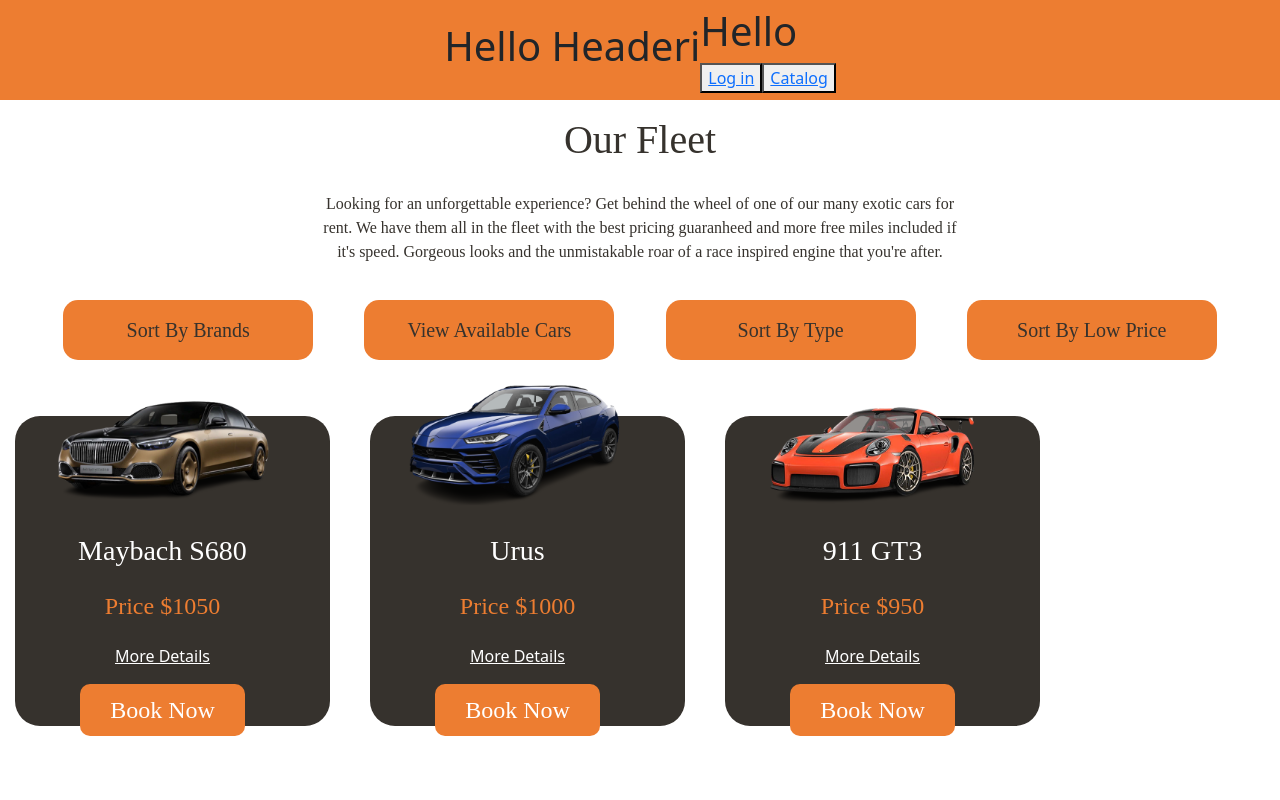
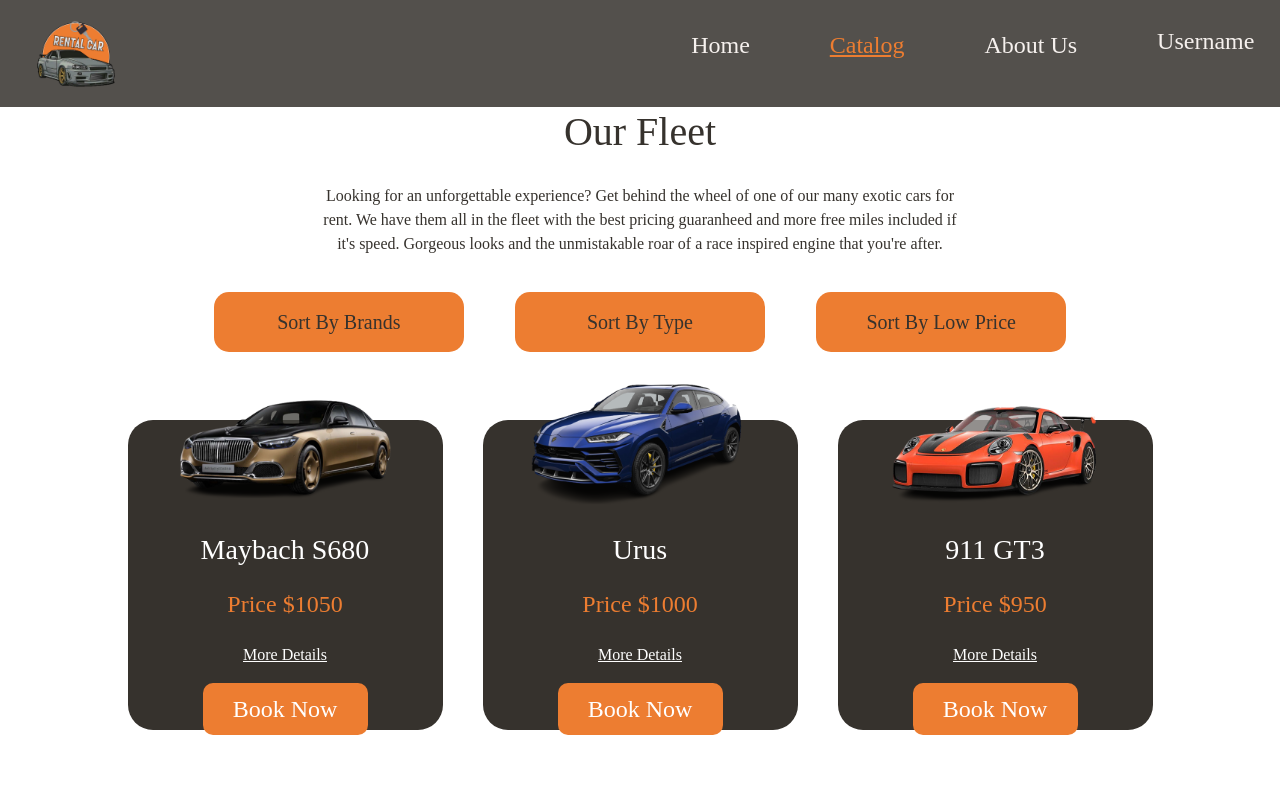
Before and after one commit to Besiiiii/Rental-Car, a React (Create React App) app in the folder ClientApp/: page /catalog in a window 1280 px wide. Shown: the top 800 px of the page. Built offline with nearby package versions, Linux system fonts and the light colour scheme.

Commit message:
added header

```diff
--- a/ClientApp/src/App.css
+++ b/ClientApp/src/App.css
@@ -1,8 +1,64 @@
+* {
+    margin: 0;
+    padding: 0;
+    box-sizing: border-box;
+    font-family: 'Quicksand';
+}
+
 .head{
-    background-color: #ED7D31;
+    position: fixed;
+    top: 0;
+    left: 0;
+    padding: 0 2%;
+    background-color: #36322DD9;
     display: flex;
     align-items: center;
-    justify-content: center;
+    justify-content: space-between;
     width: 100vw;
+    height: 107px;
+    z-index: 3;
+}
+.head .logo img {
+    width: 100px;
     height: 100px;
 }
+.bar ul{
+    display: flex;
+    gap: 80px;
+    align-items: center;
+    font-size: 24px;
+    font-weight: 500;
+    list-style: none;
+}
+.bar h5{
+    font-size: 24px;
+    color: #F6F1EE;
+    font-weight: 500;
+}
+.hbtn{
+    color: #F6F1EE;
+    text-decoration: none;
+}
+.hbtn:hover{
+    color: #b4b3b2;
+}
+.bar ul li.active a{
+    color: #ED7D31;
+    text-decoration: underline;
+}
+
+
+
+@media only screen and (max-width: 900px) {
+    .bar ul{
+        flex-direction: column;
+        gap: 2px;
+        font-size: 12px;
+    }
+    .head{
+        align-items: center;
+    }
+    .bar h5{
+        font-size: 12px;
+    }
+}
--- a/ClientApp/src/Catalog.css
+++ b/ClientApp/src/Catalog.css
@@ -9,6 +9,7 @@
     color: #36322D;
     font-family: Quicksand;
     font-weight: 500;
+    padding-top: 108px;
 }
 .upper p{
     text-align: center;
@@ -36,7 +37,6 @@
     height: 310px;
     background: #36322D;
     border-radius: 25px;
-    margin-left: 20px;
     position: absolute;
     z-index: -1;
 }
@@ -47,6 +47,7 @@
     display: flex;
     flex-direction: column;
     align-items: center;
+    justify-content: center;
     gap: 2vh;
     padding-top: 7vh;
 }
@@ -84,6 +85,7 @@
     width: 100vw;
     display: flex;
     flex-wrap: wrap;
+    justify-content: center;
     gap: 30px;
 }
 .brandi{
--- a/ClientApp/src/components/Cataloge.jsx
+++ b/ClientApp/src/components/Cataloge.jsx
@@ -96,8 +96,6 @@
                     )}
                 </div>
 
-                <button>View Available Cars</button>
-
                 <div className='btnsort'>
                     <button onClick={toggleTypeList}>Sort By Type</button>
                     {showTypes && (
--- a/ClientApp/src/components/Header.jsx
+++ b/ClientApp/src/components/Header.jsx
@@ -1,15 +1,39 @@
 import React from "react";
-import { Link } from 'react-router-dom'
+import { Link, useResolvedPath, useMatch } from "react-router-dom";
+
+function CustomLink({ to, children, ...props }) {
+  const resolvedPath = useResolvedPath(to);
+  const isActive = useMatch({ path: resolvedPath.pathname, end: true });
+
+  return (
+    <li className={isActive ? "active" : ""}>
+      <Link to={to} {...props}>
+        {children}
+      </Link>
+    </li>
+  );
+}
 
 export const Header = () => {
-    return(
-        <div className="head">
-          <h1>Hello Headeri</h1>
-          <div>
-          <h1>Hello</h1>
-          <button ><Link to='/signin'>Log in</Link></button>
-          <button><Link to='/catalog'>Catalog</Link></button>
-        </div>
-        </div>
-    )
-}
+  return (
+    <header className="head">
+      <div className="logo">
+        <img src="images/RentalCarLogo.png" alt="RentalCarLogo" />
+      </div>
+      <div className="bar">
+        <ul>
+          <CustomLink to="/" className="hbtn">
+            <li>Home</li>
+          </CustomLink>
+          <CustomLink to="/catalog" className="hbtn">
+            <li>Catalog</li>
+          </CustomLink>
+          <CustomLink to="/aboutus" className="hbtn">
+            <li>About Us</li>
+          </CustomLink>
+          <h5>Username</h5>
+        </ul>
+      </div>
+    </header>
+  );
+};
```
